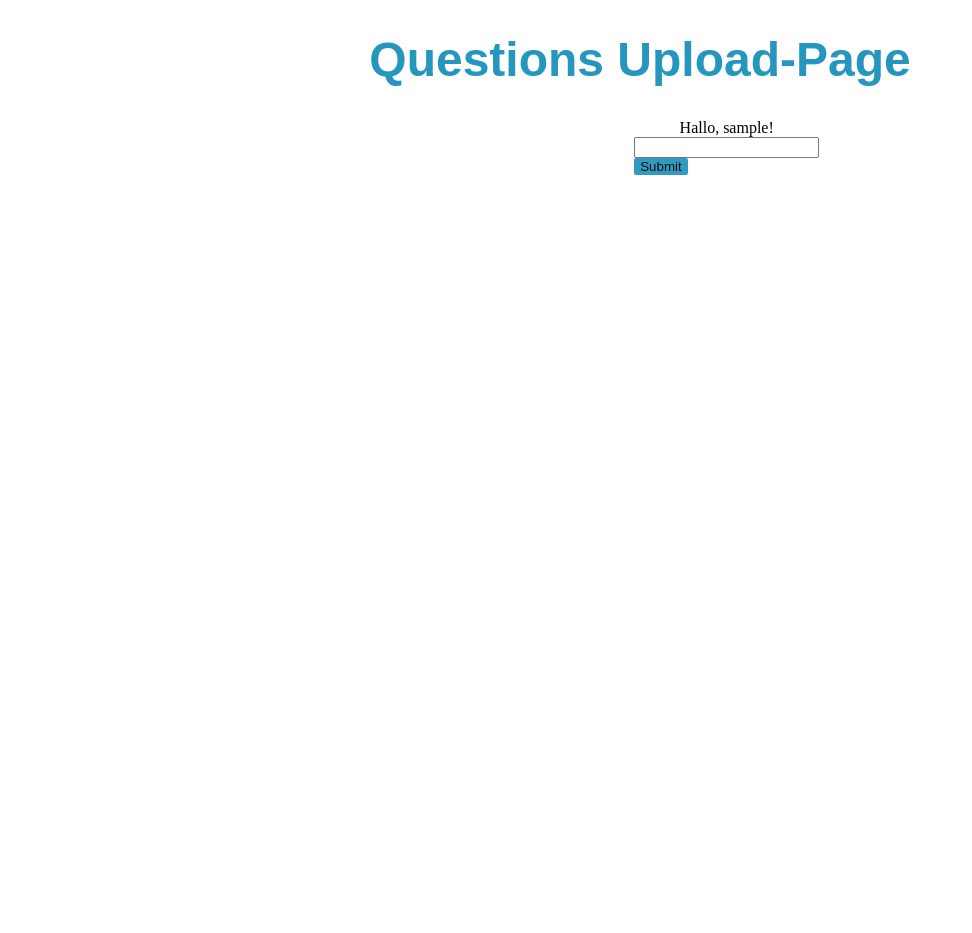
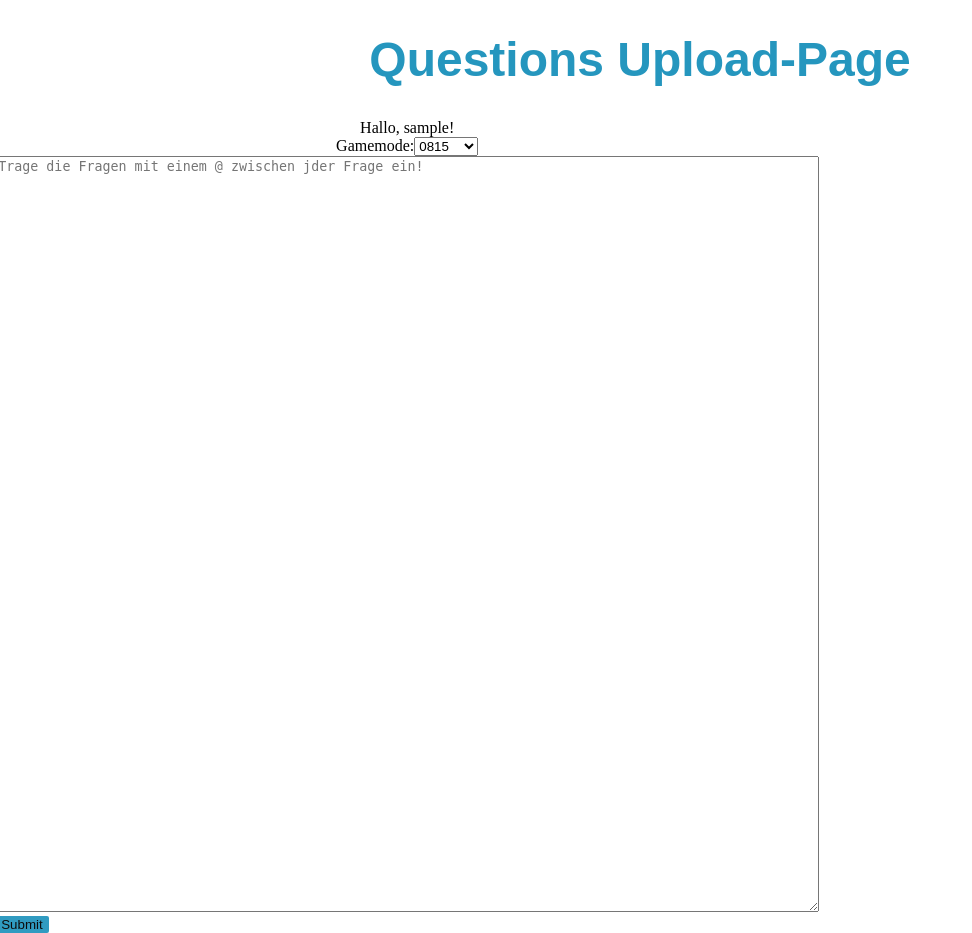
Before and after one commit to Sok-Solutions/Knockout, a Django app: page /uploadgames/ in a window 1280 px wide. Shown: the whole page, without its empty margins (0-972 px from the left). Before the commit the page ends 175 px from the top, so only its background shows below. Run offline with Django 4.2, Linux system fonts and the light colour scheme; the visitor is signed in with stand-in values (Sample User, id 1); some libraries are stand-ins or nearby versions.

Commit message:
Update inserttabels.html

```diff
--- a/test_app/templates/inserttabels.html
+++ b/test_app/templates/inserttabels.html
@@ -63,9 +63,16 @@
     </h1>
 <div class="dragdrop" align="middle">
     <span id="hello-msg">Hallo, {{request.user}}!</span>
-    <form method="POST" action="/uploadgames/">
+    <form method="post" action="/insertindb/">
         {% csrf_token %}
-        <input type="text" name="file">
+        Gamemode:<select name="gamemode" required>
+            <option value="normal">0815</option>
+            <option value="casual">Casual</option>
+            <option value="hot">Hot</option>
+            <option value="ko">K.O.</option>
+            <option value="duell">Duell</option>
+        </select>
+        <textarea required placeholder="Trage die Fragen mit einem @ zwischen jder Frage ein!" id="file" name="file" rows="50" cols="100"></textarea>
         <br>
         <input type="submit" class="senden">
     </form>
```
